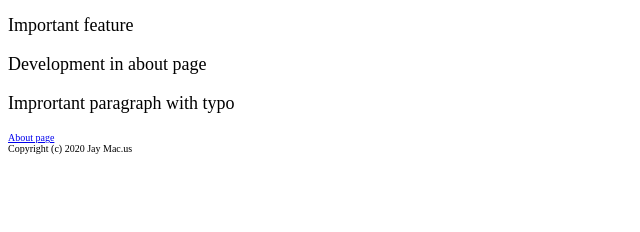
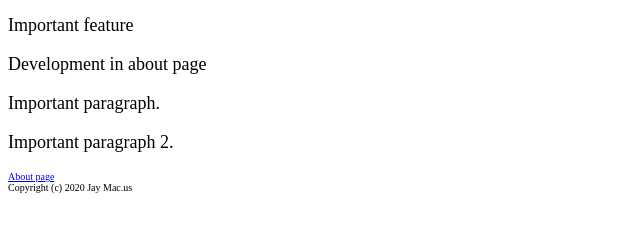
Before and after one commit to JayT784319/git-github-test, a plain HTML site: page index.html in a window 1280 px wide. Shown: the part 182-414 px from the top of the page, without its empty margins (0-640 px from the left). Drawn offline with Linux system fonts and the light colour scheme.

Commit message:
Important paragraph updates. Fixes #1

```diff
--- a/index.html
+++ b/index.html
@@ -13,7 +13,8 @@
     <p>New paragraph</p>
     <p>Important feature</p>
     <p>Development in about page</p>
-    <p>Imprortant paragraph with typo</p>
+    <p>Important paragraph.</p>
+    <p>Important paragraph 2.</p>
     <a href="about.html">About page</a>
     <footer>Copyright (c) 2020 Jay Mac.us</footer>
 </body>
```
